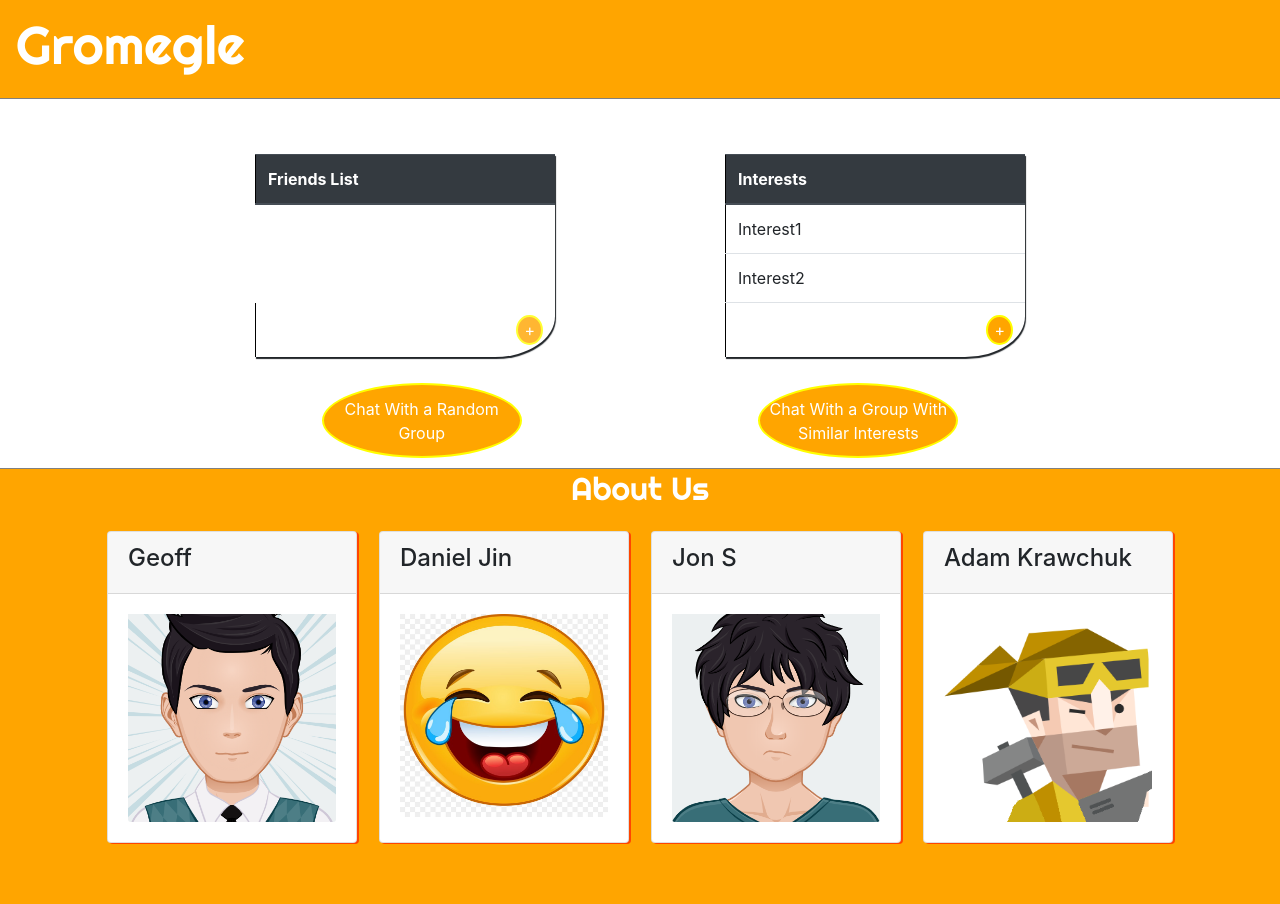
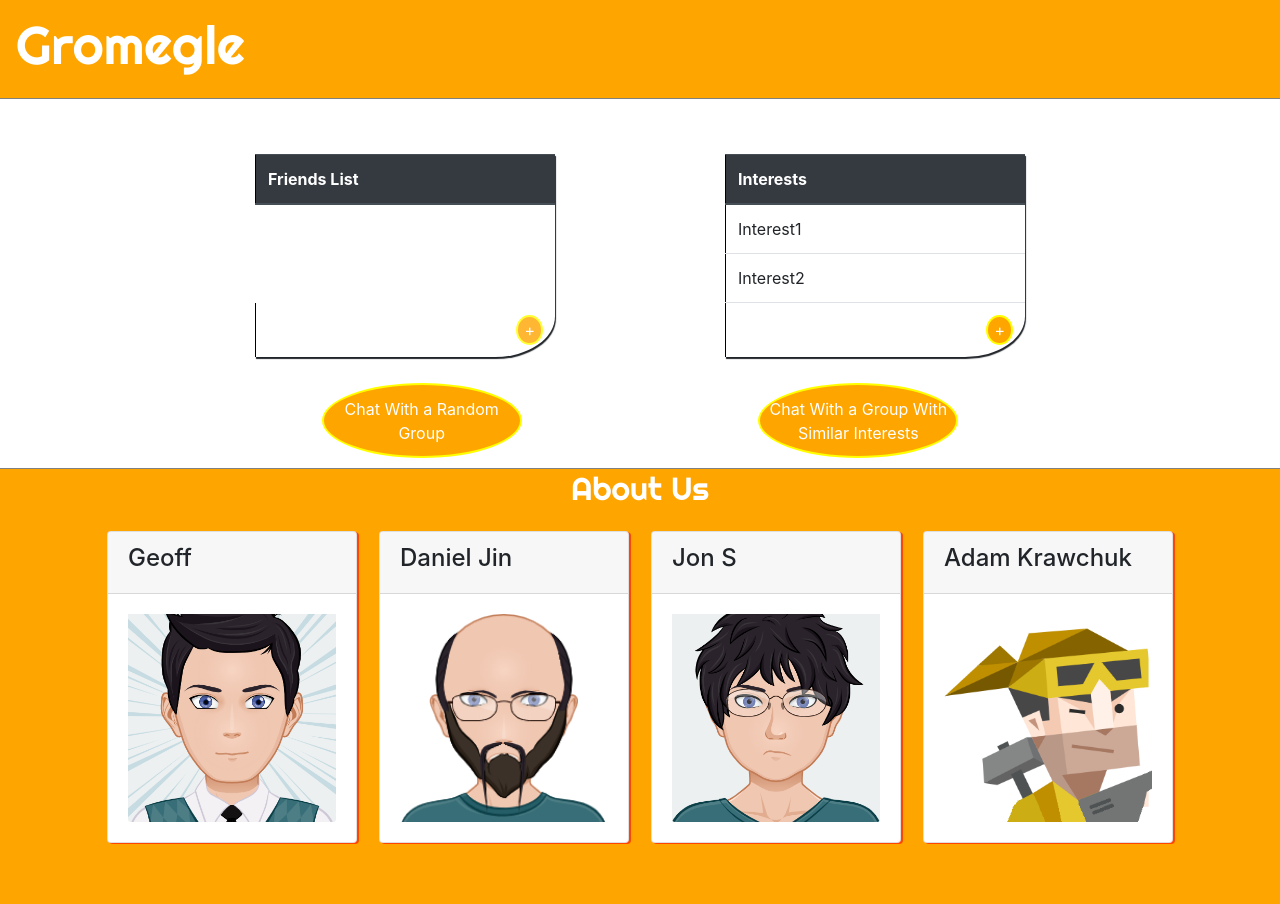
Before and after one commit to wizard-adamkay/Group-20-Gromegle, a plain HTML site: page HTML/index.html in a window 1280 px wide. Shown: the top 904 px of the page. Drawn offline with nearby package versions, Linux system fonts and the light colour scheme; no server answers.

Commit message:
included all team member images

```diff
--- a/HTML/index.html
+++ b/HTML/index.html
@@ -106,7 +106,7 @@
                     <h4>Daniel Jin</h4>
                 </div>
                 <div class="card-body">
-                    <img class="team-member-photo card-img-bottom" src="../Images/smiley.jpg" alt="Card image cap">
+                    <img class="team-member-photo card-img-bottom" src="../Images/Daniel.png" alt="Card image cap">
                 </div>
             </div>
             <div class="card">
```
Also changed, not shown: Images/Daniel.png (added).
